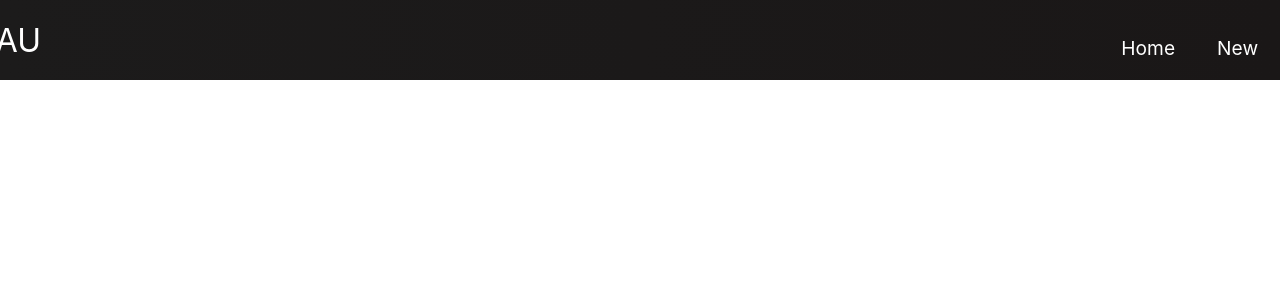
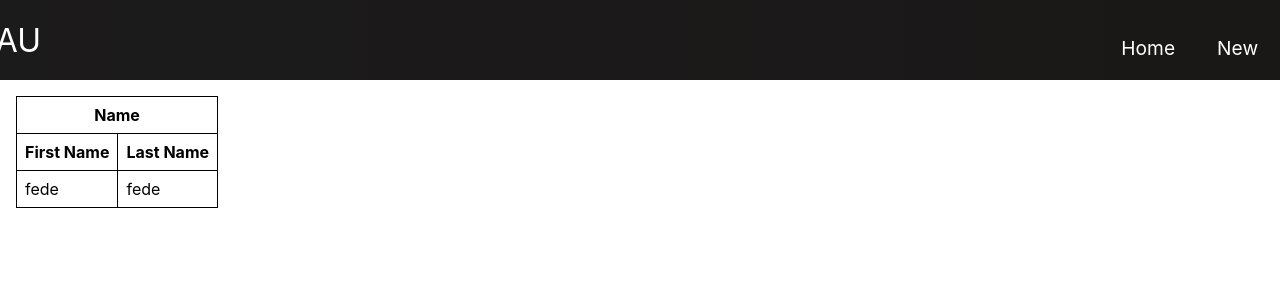
Before and after one commit to fponcedeleon/POC-Gerdau, a React (Create React App) app in the folder web/: page /list in a window 1280 px wide. Shown: the top 300 px of the page. Built offline with nearby package versions, Linux system fonts and the light colour scheme; no server answers.

Commit message:
created form and table

```diff
--- a/web/package.json
+++ b/web/package.json
@@ -9,8 +9,11 @@
     "dotenv": "^8.2.0",
     "react": "^16.13.1",
     "react-dom": "^16.13.1",
+    "react-form": "^4.0.1",
     "react-router-dom": "^5.2.0",
     "react-scripts": "3.4.3",
+    "react-table": "^7.6.0",
+    "styled-components": "^5.2.0",
     "typescript": "^4.0.3"
   },
   "scripts": {
--- a/web/src/screens/list.js
+++ b/web/src/screens/list.js
@@ -1,23 +1,118 @@
 import React, { useEffect, useState } from 'react';
+import styled from 'styled-components'
+import { useTable } from 'react-table'
 
 import { getAllMachines } from '../service/machine';
-const ListMachines = () => {
-  const [data, setData] = useState({});
 
-  useEffect(() => {
-    getAllMachines().then(res => {
-      console.log(res);
-      setData(res);
-    }).catch(err => {
-      console.log(err);
-    })
-  }, [])
+const Styles = styled.div`
+  padding: 1rem;
 
+  table {
+    border-spacing: 0;
+    border: 1px solid black;
+
+    tr {
+      :last-child {
+        td {
+          border-bottom: 0;
+        }
+      }
+    }
+
+    th,
+    td {
+      margin: 0;
+      padding: 0.5rem;
+      border-bottom: 1px solid black;
+      border-right: 1px solid black;
+
+      :last-child {
+        border-right: 0;
+      }
+    }
+  }
+`
+
+const Table = ({ columns, data }) => {
+  // Use the state and functions returned from useTable to build your UI
+  const {
+    getTableProps,
+    getTableBodyProps,
+    headerGroups,
+    rows,
+    prepareRow,
+  } = useTable({
+    columns,
+    data,
+  })
+
+  // Render the UI for your table
   return (
-    <div>
-
-    </div>
+    <table {...getTableProps()}>
+      <thead>
+        {headerGroups.map(headerGroup => (
+          <tr {...headerGroup.getHeaderGroupProps()}>
+            {headerGroup.headers.map(column => (
+              <th {...column.getHeaderProps()}>{column.render('Header')}</th>
+            ))}
+          </tr>
+        ))}
+      </thead>
+      <tbody {...getTableBodyProps()}>
+        {rows.map((row, i) => {
+          prepareRow(row)
+          return (
+            <tr {...row.getRowProps()}>
+              {row.cells.map(cell => {
+                return <td {...cell.getCellProps()}>{cell.render('Cell')}</td>
+              })}
+            </tr>
+          )
+        })}
+      </tbody>
+    </table>
   )
 }
 
-export default ListMachines;
+const App = () => {
+
+  const [data, setData] = useState({});
+  const cleanData = [{firstName:'fede', lastName:'fede'}];
+
+  // useEffect(() => {
+  //   // getAllMachines().then(res => {
+  //   //   console.log(res);
+  //   //   setData(res);
+  //   // }).catch(err => {
+  //   //   console.log(err);
+  //   // })
+  //   setData([{firstName:'fede', lastName:'fede'}])
+  //   console.log(data);
+  // }, [])
+
+  const columns = React.useMemo(
+    () => [
+      {
+        Header: 'Name',
+        columns: [
+          {
+            Header: 'First Name',
+            accessor: 'firstName',
+          },
+          {
+            Header: 'Last Name',
+            accessor: 'lastName',
+          },
+        ],
+      },
+    ],
+    []
+  )
+
+  return (
+  <Styles>
+    <Table columns={columns} data={cleanData} />
+  </Styles>)
+}
+
+export default App;
--- a/web/src/screens/newMachine.js
+++ b/web/src/screens/newMachine.js
@@ -1,17 +1,81 @@
 import React, { useState, useEffect } from 'react';
+import ReactDOM from "react-dom";
+import { useForm, useField, splitFormProps } from "react-form";
+import { createNewMachine } from "../service/machine.js";
 
-const machine = () => {
 
-  // const []
-  const handleClick = event => {
-
+  const validateName = (value) => {
+    if (!value) {
+      return "A name is required";
+    }
+    return false;
   }
 
-  return (
-    <div>
-      Welcome to Gerdau!
-    </div>
-  )
-}
+  const InputField = React.forwardRef((props, ref) => {
+    // Let's use splitFormProps to get form-specific props
+    const [field, fieldOptions, rest] = splitFormProps(props);
 
-export default machine;
+    // Use the useField hook with a field and field options
+    // to access field state
+    const {
+      meta: { error, isTouched, isValidating },
+      getInputProps
+    } = useField(field, fieldOptions);
+
+    // Build the field
+    return (
+      <>
+        <input {...getInputProps({ ref, ...rest })} />{" "}
+        {isValidating ? (
+          <em>Validating...</em>
+        ) : isTouched && error ? (
+          <em>{error}</em>
+        ) : null}
+      </>
+    );
+  });
+
+  const MyForm = () => {
+    // Use the useForm hook to create a form instance
+    const {
+      Form,
+      meta: { isSubmitting, canSubmit }
+    } = useForm({
+      onSubmit: async (values, instance) => {
+        // onSubmit (and everything else in React Form)
+        // has async support out-of-the-box
+        // await sendToFakeServer(values);
+        await createNewMachine(values);
+
+      },
+      debugForm: false
+    });
+
+    return (
+      <Form>
+        <div>
+          <label>
+            Name: <InputField field="name" validate={validateName} />
+          </label>
+        </div>
+
+        <div>
+          <label>
+            Last Maintenance Date: <InputField type="date" field="date" />
+          </label>
+        </div>
+
+        <div>
+          <button type="submit" disabled={!canSubmit}>
+            Submit
+          </button>
+        </div>
+
+        <div>
+          <em>{isSubmitting ? "Submitting..." : null}</em>
+        </div>
+      </Form>
+    );
+  }
+
+export default MyForm;
--- a/web/src/service/machine.js
+++ b/web/src/service/machine.js
@@ -2,12 +2,14 @@ import { post, get } from "../api/api";
 
 const baseUrl = process.env.NODE_URL;
 
-export const createNewMachine = async (
+export const createNewMachine = async ({
   name,
-) => {
+  date
+}) => {
   const machineURL = process.env.MACHINE_URL;
   const { data: machine, error } = await post(`${baseUrl}/${machineURL}`, {
     name,
+    date
   });
   if (error) {
     if (error.status === 409) {
```
Also changed, not shown: 1 other file (tests, documents, lock files or other folders).
